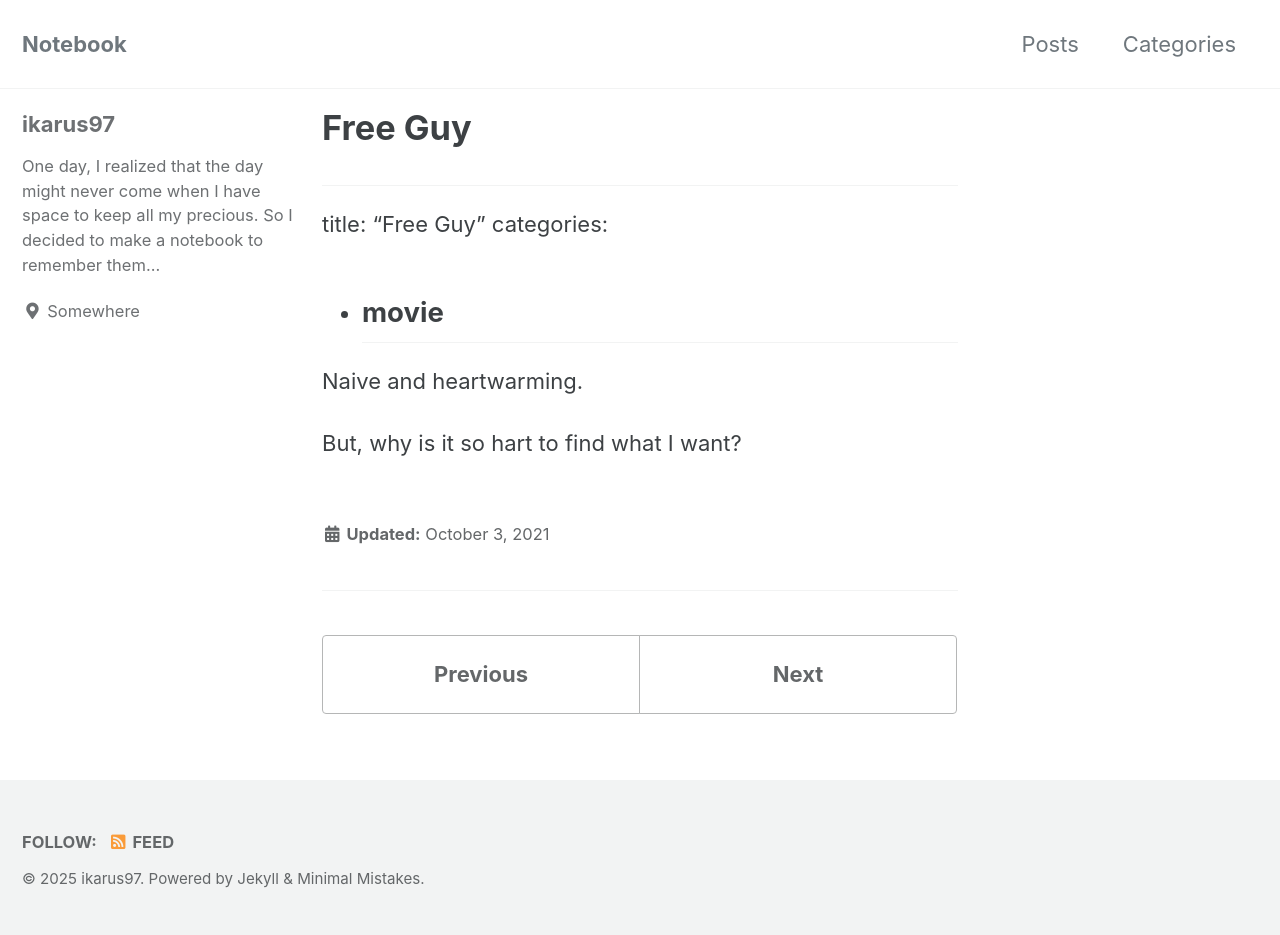
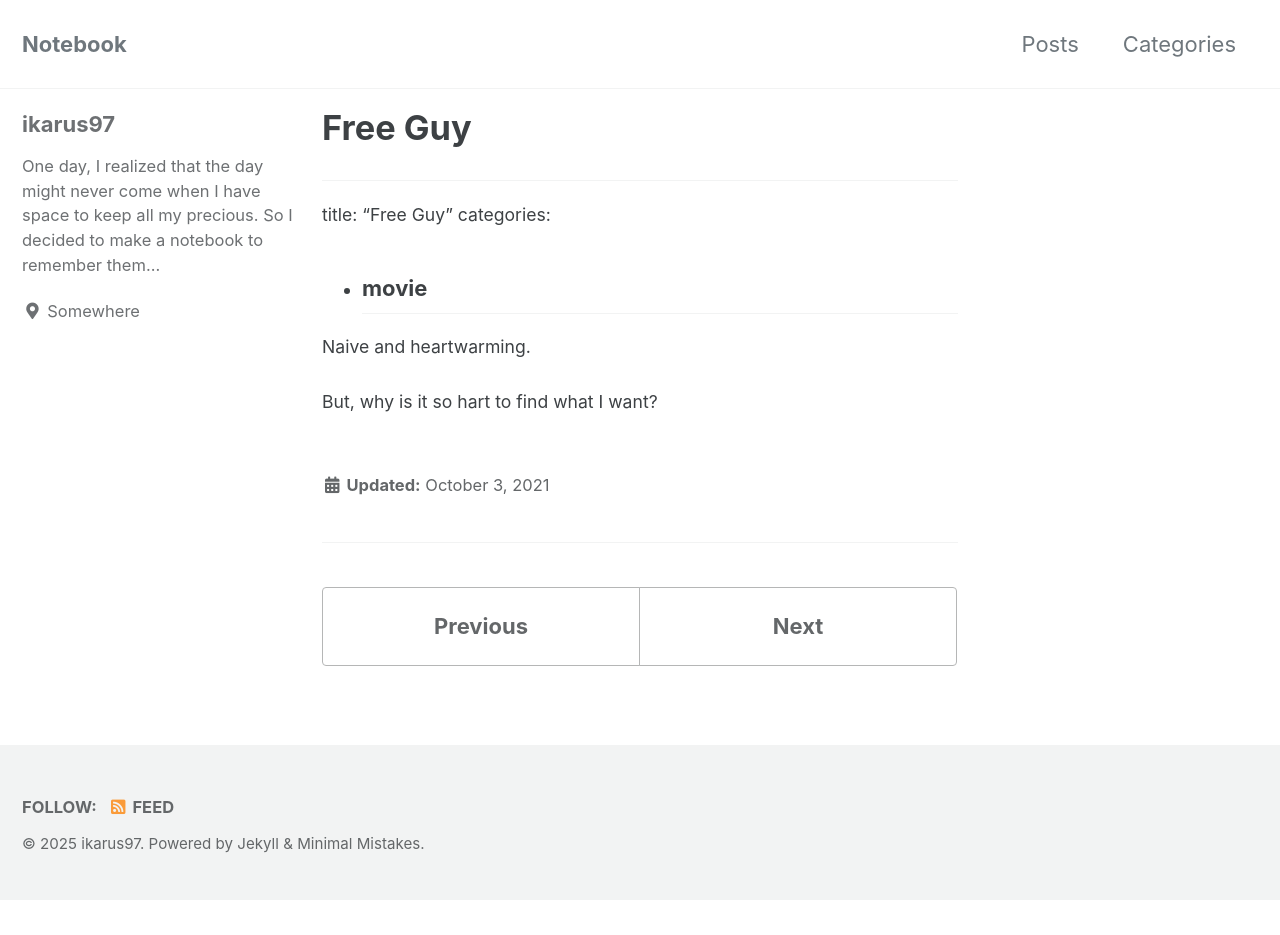
Before and after one commit to ikarus97/ikarus97.github.io, a Jekyll site: the page built from _posts/2021-10-03-free-guy.md, in a window 1280 px wide. Built offline with Jekyll 4.4.1, drawn with Linux system fonts in a browser that asks for light colours; cached includes are drawn as plain includes; after the commit the page ends 900 px from its top, so only the background shows below that.

Commit message:
Update minimal-mistakes.scss
Adding custom

```diff
--- a/_sass/minimal-mistakes.scss
+++ b/_sass/minimal-mistakes.scss
@@ -38,3 +38,6 @@
 @import "minimal-mistakes/archive";
 @import "minimal-mistakes/sidebar";
 @import "minimal-mistakes/print";
+
+/* Custom */
+@import "minimal-mistakes/custom";
```
